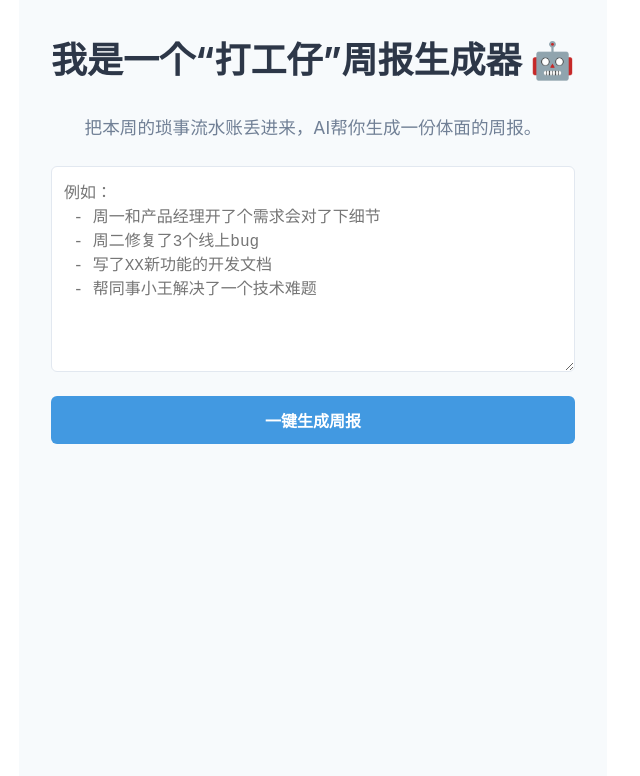
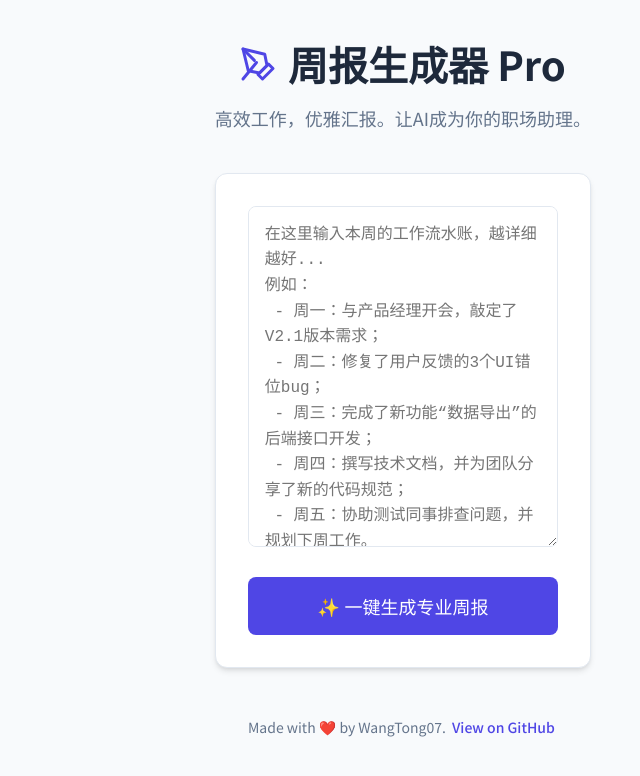
Before and after one commit to WangTong07/gong-zai-weekly, a Vue app: page / in a window 1280 px wide. Shown: the top 776 px of the page, without its empty margins (33-673 px from the left). Built offline with nearby package versions, Linux system fonts and the light colour scheme; no server answers.

Commit message:
feat: ✨ 全新UI/UX升级，提升视觉体验

```diff
--- a/src/App.vue
+++ b/src/App.vue
@@ -1,22 +1,17 @@
 <script setup>
 import { ref } from 'vue';
 
-// 定义响应式变量来存储用户输入、加载状态和结果
 const userInput = ref('');
 const loading = ref(false);
 const reportResult = ref('');
 
-// 【已修改】直接从Vercel的环境变量中读取API Key
-// 注意：这个变量名 VITE_ZHIPU_API_KEY 必须和你在Vercel上配置的完全一致
 const apiKey = import.meta.env.VITE_ZHIPU_API_KEY;
 
-// 定义生成周报的异步函数
 async function generateReport() {
   if (!userInput.value.trim()) {
     alert('请输入你的工作内容！');
     return;
   }
-  // 【已移除】不再需要检查用户是否输入API Key
 
   loading.value = true;
   reportResult.value = '';
@@ -28,7 +23,6 @@ async function generateReport() {
       method: "POST",
       headers: {
         "Content-Type": "application/json",
-        // 【已修改】直接使用apiKey变量，不再需要.value
         "Authorization": `Bearer ${apiKey}`
       },
       body: JSON.stringify({
@@ -40,7 +34,6 @@ async function generateReport() {
     if (!response.ok) {
         const errorBody = await response.json();
         console.error("API 错误响应:", errorBody);
-        // 显示更友好的错误提示
         alert(`请求失败: ${errorBody.error?.message || response.statusText}`);
         throw new Error(`HTTP error! status: ${response.status}`);
     }
@@ -50,7 +43,7 @@ async function generateReport() {
 
   } catch (error) {
     console.error("请求AI API失败:", error);
-    if (!alert.toString().includes('请求失败')) { // 避免重复弹窗
+    if (!alert.toString().includes('请求失败')) {
         alert('生成报告时遇到问题，请稍后再试或查看控制台获取详情。');
     }
   } finally {
@@ -60,104 +53,242 @@ async function generateReport() {
 </script>
 
 <template>
-  <main>
-    <div class="container">
-      <h1>我是一个“打工仔”周报生成器 🤖</h1>
-      <p class="description">
-        把本周的琐事流水账丢进来，AI帮你生成一份体面的周报。
-      </p>
+  <div class="page-background">
+    <main class="main-container">
+      <header class="app-header">
+        <h1 class="title">
+          <svg xmlns="http://www.w3.org/2000/svg" width="36" height="36" viewBox="0 0 24 24" fill="none" stroke="currentColor" stroke-width="2" stroke-linecap="round" stroke-linejoin="round" class="feather feather-pen-tool"><path d="M12 19l7-7 3 3-7 7-3-3z"></path><path d="M18 13l-1.5-7.5L2 2l3.5 14.5L13 18l5-5z"></path><path d="M2 2l7.586 7.586"></path><path d="M11 11L2 22"></path></svg>
+          周报生成器 Pro
+        </h1>
+        <p class="subtitle">高效工作，优雅汇报。让AI成为你的职场助理。</p>
+      </header>
 
-      <!-- 【已移除】API Key的输入框整个部分都删掉了 -->
-
+      <div class="input-section">
         <textarea
           v-model="userInput"
-        rows="10"
-        placeholder="例如：
- - 周一和产品经理开了个需求会对了下细节
- - 周二修复了3个线上bug
- - 写了XX新功能的开发文档
- - 帮同事小王解决了一个技术难题"
+          rows="12"
+          placeholder="在这里输入本周的工作流水账，越详细越好...
+例如：
+ - 周一：与产品经理开会，敲定了V2.1版本需求；
+ - 周二：修复了用户反馈的3个UI错位bug；
+ - 周三：完成了新功能“数据导出”的后端接口开发；
+ - 周四：撰写技术文档，并为团队分享了新的代码规范；
+ - 周五：协助测试同事排查问题，并规划下周工作。"
         ></textarea>
 
-      <button @click="generateReport" :disabled="loading">
-        {{ loading ? '正在拼命生成中...' : '一键生成周报' }}
+        <button @click="generateReport" :disabled="loading" class="generate-button">
+          <span v-if="!loading">✨ 一键生成专业周报</span>
+          <span v-else class="loading-animation">
+            <svg class="spinner" viewBox="0 0 50 50"><circle class="path" cx="25" cy="25" r="20" fill="none" stroke-width="5"></circle></svg>
+            思考中，请稍候...
+          </span>
         </button>
+      </div>
 
-      <div v-if="reportResult" class="result-container">
-        <h2>✨ AI生成结果 ✨</h2>
+      <transition name="fade">
+        <div v-if="reportResult" class="result-section">
+          <h2 class="result-title">AI为您生成的周报</h2>
           <pre class="result-text">{{ reportResult }}</pre>
         </div>
+      </transition>
+    </main>
+
+    <footer class="app-footer">
+      <p>Made with ❤️ by WangTong07.
+        <a href="https://github.com/WangTong07/gong-zai-weekly" target="_blank" rel="noopener noreferrer">View on GitHub</a>
+      </p>
+    </footer>
   </div>
-  </main>
 </template>
 
-<style scoped>
-main {
-  font-family: -apple-system, BlinkMacSystemFont, 'Segoe UI', Roboto, 'Helvetica Neue', Arial, sans-serif;
-  display: flex;
-  justify-content: center;
-  padding: 2rem;
-  background-color: #f7fafc;
-  min-height: 100vh;
+<style>
+/* --- 全局样式与字体 --- */
+@import url('https://fonts.googleapis.com/css2?family=Noto+Sans+SC:wght@400;500;700&display=swap');
+
+:root {
+  --primary-color: #4f46e5;
+  --primary-hover-color: #4338ca;
+  --background-color: #f8fafc;
+  --card-background-color: #ffffff;
+  --text-color-primary: #1e293b;
+  --text-color-secondary: #64748b;
+  --border-color: #e2e8f0;
+  --shadow: 0 4px 6px -1px rgb(0 0 0 / 0.1), 0 2px 4px -2px rgb(0 0 0 / 0.1);
 }
-.container {
-  width: 100%;
-  max-width: 768px;
+
+body {
+  margin: 0;
+  font-family: 'Noto Sans SC', sans-serif;
+  background-color: var(--background-color);
+  color: var(--text-color-primary);
+}
+
+/* --- 页面布局 --- */
+.page-background {
   display: flex;
   flex-direction: column;
-  gap: 1.5rem;
+  align-items: center;
+  min-height: 100vh;
+  padding: 2rem 1rem;
+  box-sizing: border-box;
 }
-h1 {
-  font-size: 2.25rem;
-  font-weight: bold;
+
+.main-container {
+  width: 100%;
+  max-width: 800px;
+}
+
+/* --- 头部 --- */
+.app-header {
   text-align: center;
-  color: #2d3748;
+  margin-bottom: 2.5rem;
 }
-.description {
-  text-align: center;
-  color: #718096;
-  font-size: 1.1rem;
+.title {
+  font-size: 2.5rem;
+  font-weight: 700;
+  color: var(--text-color-primary);
+  display: flex;
+  align-items: center;
+  justify-content: center;
+  gap: 0.75rem;
+  margin: 0;
 }
+.title svg {
+  color: var(--primary-color);
+}
+.subtitle {
+  font-size: 1.125rem;
+  color: var(--text-color-secondary);
+  margin-top: 0.5rem;
+}
+
+/* --- 输入区域 --- */
+.input-section {
+  background: var(--card-background-color);
+  padding: 2rem;
+  border-radius: 0.75rem;
+  box-shadow: var(--shadow);
+  border: 1px solid var(--border-color);
+}
+
 textarea {
   width: 100%;
-  padding: 0.75rem;
-  border: 1px solid #e2e8f0;
-  border-radius: 0.375rem;
+  padding: 1rem;
+  border: 1px solid var(--border-color);
+  border-radius: 0.5rem;
   font-size: 1rem;
+  line-height: 1.6;
   box-sizing: border-box;
   resize: vertical;
+  transition: border-color 0.2s, box-shadow 0.2s;
 }
-button {
-  padding: 0.75rem 1.5rem;
-  background-color: #4299e1;
+textarea:focus {
+  outline: none;
+  border-color: var(--primary-color);
+  box-shadow: 0 0 0 3px rgba(79, 70, 229, 0.2);
+}
+
+/* --- 生成按钮 --- */
+.generate-button {
+  width: 100%;
+  padding: 1rem 1.5rem;
+  margin-top: 1.5rem;
+  background-color: var(--primary-color);
   color: white;
-  font-weight: bold;
+  font-weight: 500;
+  font-size: 1.125rem;
   border: none;
-  border-radius: 0.375rem;
+  border-radius: 0.5rem;
   cursor: pointer;
-  transition: background-color 0.2s;
-  font-size: 1rem;
+  transition: background-color 0.2s, transform 0.1s;
+  display: flex;
+  align-items: center;
+  justify-content: center;
+  gap: 0.5rem;
 }
-button:hover:not(:disabled) {
-  background-color: #3182ce;
+.generate-button:hover:not(:disabled) {
+  background-color: var(--primary-hover-color);
 }
-button:disabled {
-  background-color: #a0aec0;
+.generate-button:active:not(:disabled) {
+  transform: scale(0.98);
+}
+.generate-button:disabled {
+  background-color: #9ca3af;
   cursor: not-allowed;
 }
-.result-container {
-  margin-top: 1rem;
-  padding: 1.5rem;
-  background-color: white;
-  border: 1px solid #e2e8f0;
-  border-radius: 0.5rem;
-  box-shadow: 0 1px 3px 0 rgba(0, 0, 0, 0.1), 0 1px 2px 0 rgba(0, 0, 0, 0.06);
+
+/* --- 加载动画 --- */
+.loading-animation {
+  display: flex;
+  align-items: center;
+  gap: 0.75rem;
+}
+.spinner {
+  animation: rotate 2s linear infinite;
+  width: 24px;
+  height: 24px;
+}
+.path {
+  stroke: rgba(255, 255, 255, 0.8);
+  stroke-linecap: round;
+  animation: dash 1.5s ease-in-out infinite;
+}
+@keyframes rotate { 100% { transform: rotate(360deg); } }
+@keyframes dash {
+  0% { stroke-dasharray: 1, 150; stroke-dashoffset: 0; }
+  50% { stroke-dasharray: 90, 150; stroke-dashoffset: -35; }
+  100% { stroke-dasharray: 90, 150; stroke-dashoffset: -124; }
+}
+
+/* --- 结果区域 --- */
+.result-section {
+  margin-top: 2.5rem;
+  background: var(--card-background-color);
+  padding: 2rem;
+  border-radius: 0.75rem;
+  box-shadow: var(--shadow);
+  border: 1px solid var(--border-color);
+}
+.result-title {
+  font-size: 1.5rem;
+  font-weight: 500;
+  margin-top: 0;
+  margin-bottom: 1.5rem;
+  border-bottom: 1px solid var(--border-color);
+  padding-bottom: 1rem;
 }
 .result-text {
-  white-space: pre-wrap; /* 自动换行 */
+  white-space: pre-wrap;
   word-wrap: break-word;
-  color: #4a5568;
+  color: #334155;
   font-size: 1rem;
-  line-height: 1.6;
+  line-height: 1.7;
+  background-color: #f8fafc;
+  padding: 1rem;
+  border-radius: 0.5rem;
+}
+
+/* --- 过渡动画 --- */
+.fade-enter-active, .fade-leave-active {
+  transition: opacity 0.5s ease;
+}
+.fade-enter-from, .fade-leave-to {
+  opacity: 0;
+}
+
+/* --- 页脚 --- */
+.app-footer {
+  text-align: center;
+  margin-top: 3rem;
+  color: var(--text-color-secondary);
+  font-size: 0.875rem;
+}
+.app-footer a {
+  color: var(--primary-color);
+  text-decoration: none;
+  font-weight: 500;
+}
+.app-footer a:hover {
+  text-decoration: underline;
 }
 </style>
```
Lines whose indentation alone changed are shown as unchanged.
